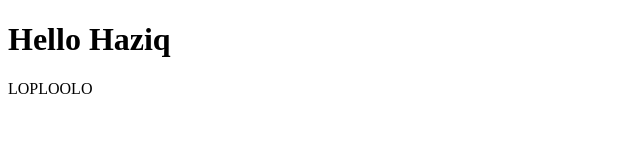
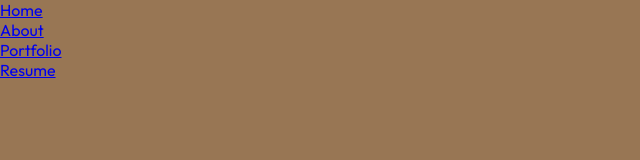
Before and after one commit to haziq462/haziq462.github.io, a plain HTML site: page index.html in a window 1280 px wide. Shown: the whole page, without its empty margins (0-640 px from the left). Drawn offline with Linux system fonts and the light colour scheme.

Commit message:
Added Styles, Links navigation bar

```diff
--- /dev/null
+++ b/css/styles.css
@@ -0,0 +1,15 @@
+@import url('https://fonts.googleapis.com/css2?family=Outfit:wght@100..900&display=swap');
+
+*{
+    box-sizing: border-box;
+    margin: 0;
+    padding: 0;
+    background-color: #987654;
+}
+
+li, a{
+    font-family: "Outfit", serif;
+    font-optical-sizing: auto;
+    font-weight: <weight>;
+    font-style: normal;
+}
--- a/index.html
+++ b/index.html
@@ -8,13 +8,19 @@
         <link rel="preconnect" href="https://fonts.googleapis.com">
         <link rel="preconnect" href="https://fonts.gstatic.com" crossorigin>
         <link href="https://fonts.googleapis.com/css2?family=Outfit:wght@100..900&display=swap" rel="stylesheet">
+        <link rel="stylesheet" href="/css/styles.css"
     </head>
 
     <body>
 
-    <h1>Hello Haziq</h1>
-
-    <p>LOPLOOLO</p>
+        <nav>
+            <ul class=""nav__links">
+                <li><a href="#">Home</a></li>
+                <li><a href="#">About</a></li>
+                <li><a href="#">Portfolio</a></li>
+                <li><a href="#">Resume</a></li>
+            </ul>
+        </nav>
 
     </body>
 
```
Lines whose indentation alone changed are shown as unchanged.
